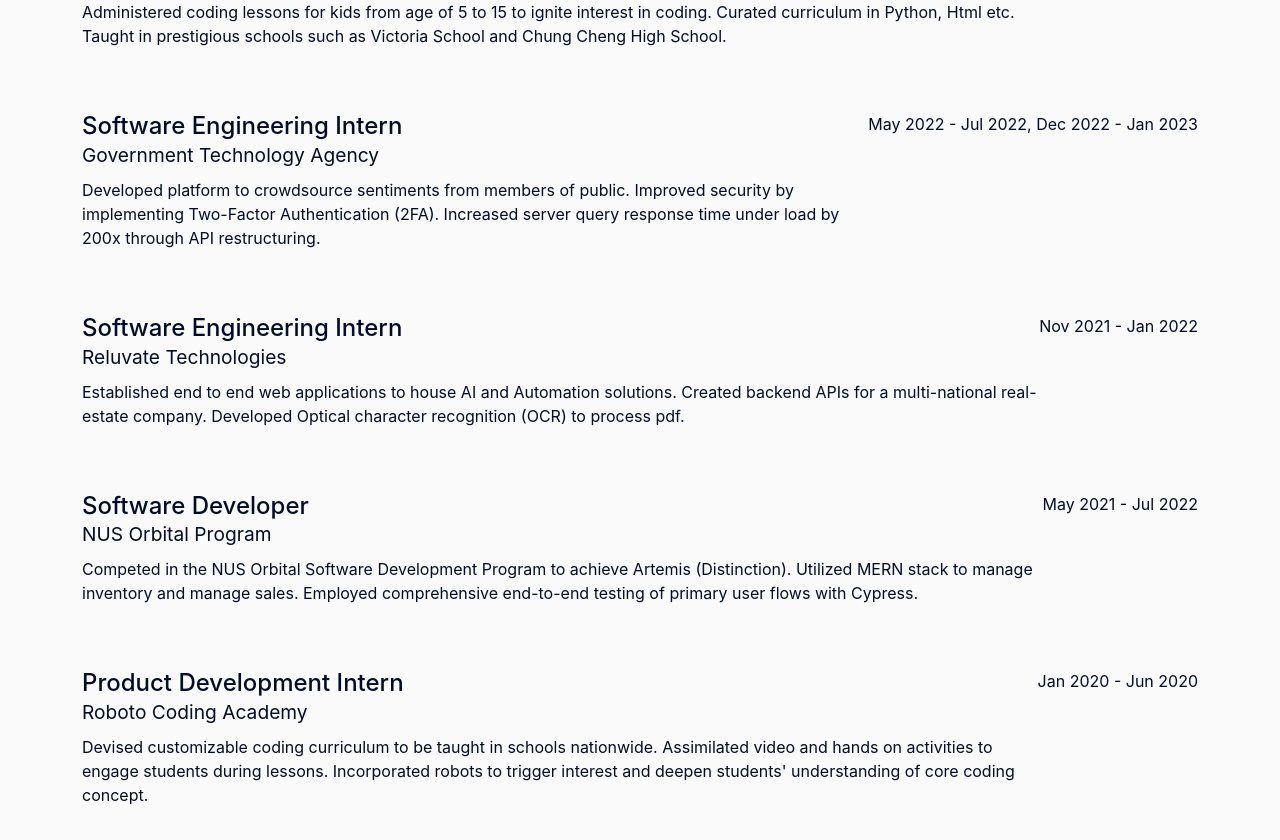
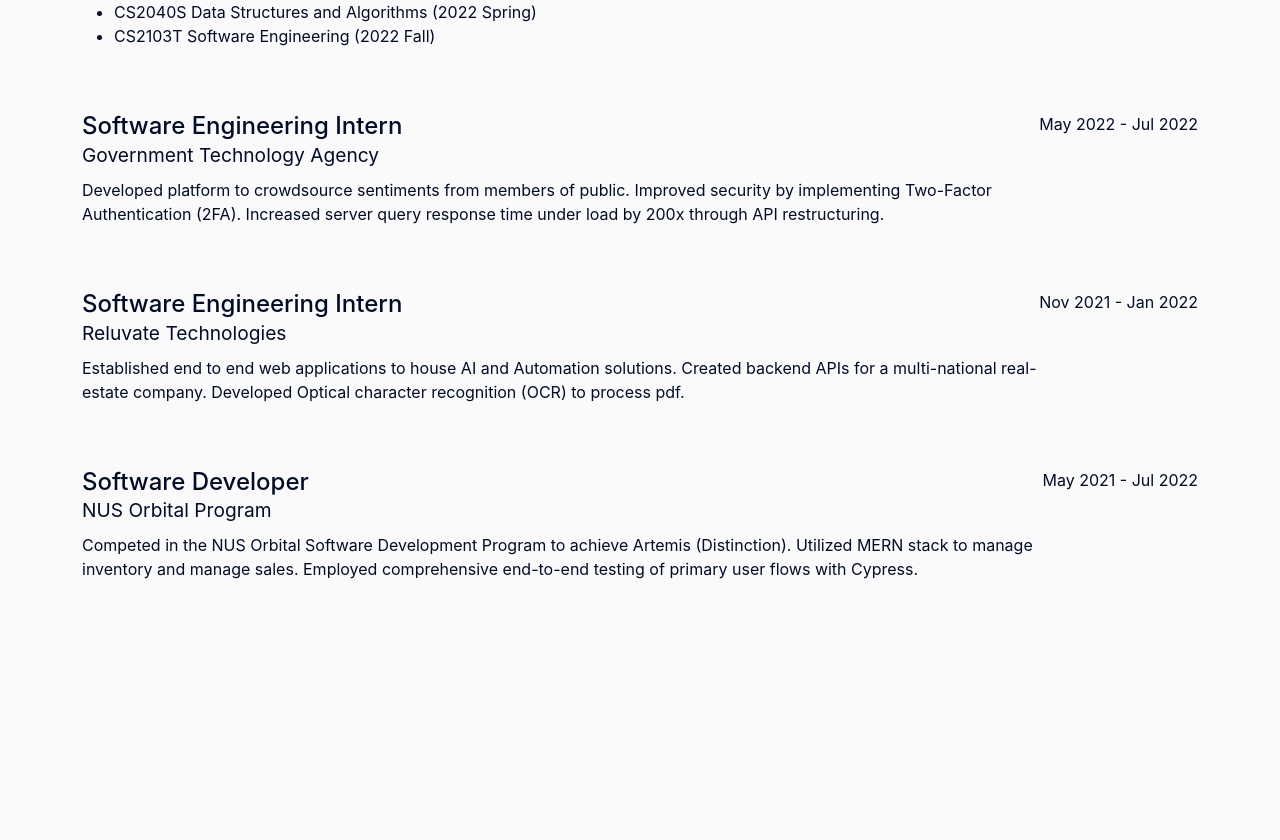
Before and after one commit to marcuspeh/marcuspeh.github.io, a React (Create React App) app: page /experience in a window 1280 px wide. Shown: the part 534-1374 px from the top of the page. After the commit the page ends 1251 px from the top, so only its background shows below. Built offline with nearby package versions, Linux system fonts and the light colour scheme.

Commit message:
Update data

```diff
--- a/src/data/experienceData.ts
+++ b/src/data/experienceData.ts
@@ -10,7 +10,7 @@ interface experienceData {
 const govTechIntern: experienceData = {
   "title": "Software Engineering Intern",
   "company": "Government Technology Agency",
-  "date": "May 2022 - Jul 2022, Dec 2022 - Jan 2023",
+  "date": "May 2022 - Jul 2022",
   "description":
     "Developed platform to crowdsource sentiments from members of public. " +
     "Improved security by implementing Two-Factor Authentication (2FA). " +
@@ -63,21 +63,11 @@ const robotoFreelance: experienceData = {
     "Taught in prestigious schools such as Victoria School and Chung Cheng High School. "
 }
 
-const robotoIntern: experienceData = {
-  "title": "Product Development Intern",
-  "company": "Roboto Coding Academy",
-  "date": "Jan 2020 - Jun 2020",
-  "description":
-    "Devised customizable coding curriculum to be taught in schools nationwide. " +
-    "Assimilated video and hands on activities to engage students during lessons. " +
-    "Incorporated robots to trigger interest and deepen students' understanding of core coding concept. "
-}
 
 export const ExperienceData: experienceData[] = [
+  robotoFreelance,
   nusTa,
-  robotoFreelance,
   govTechIntern,
   reluvateIntern,
-  orbital,
-  robotoIntern
+  orbital
 ]
```
Also changed, not shown: 1 other file (tests, documents, lock files or other folders).
